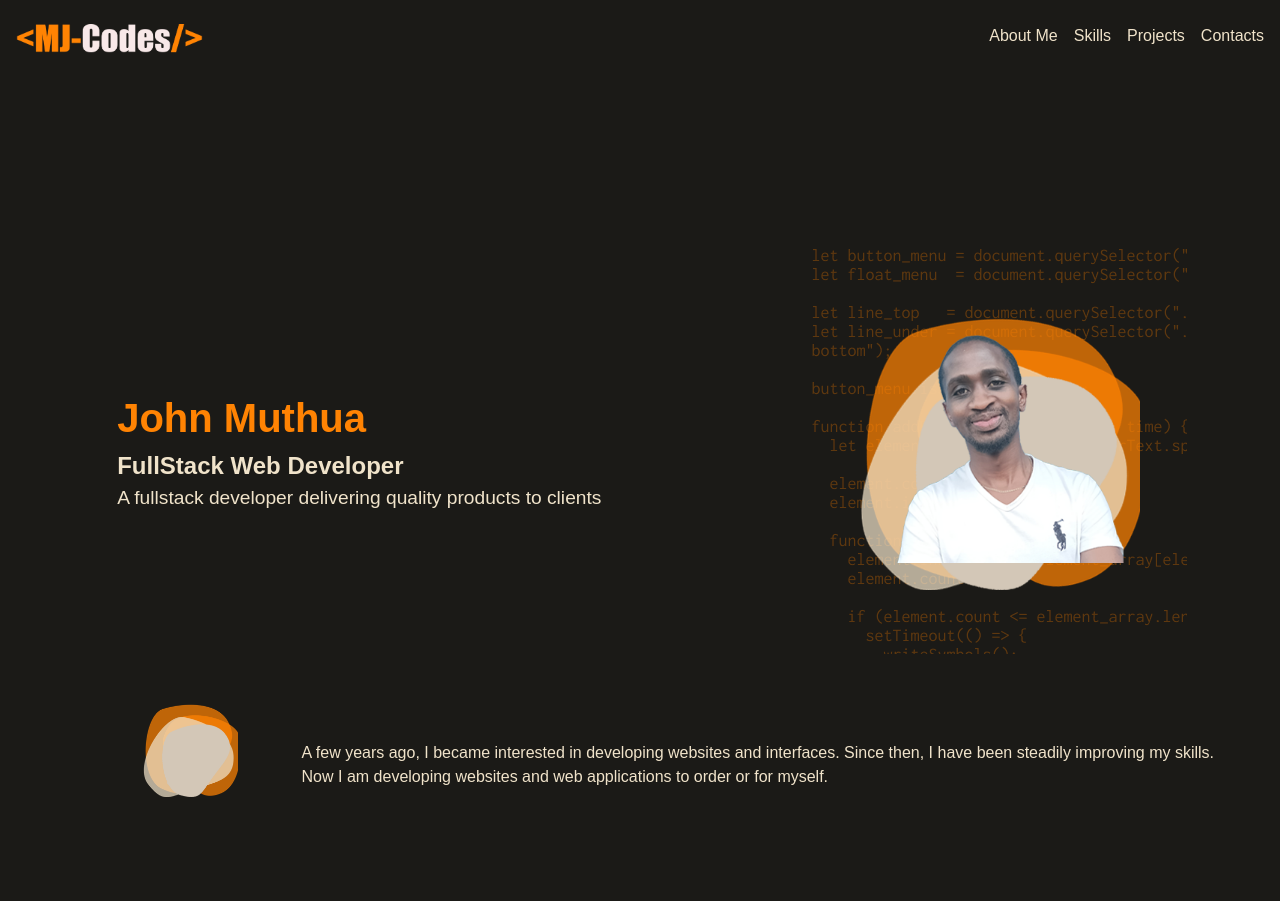
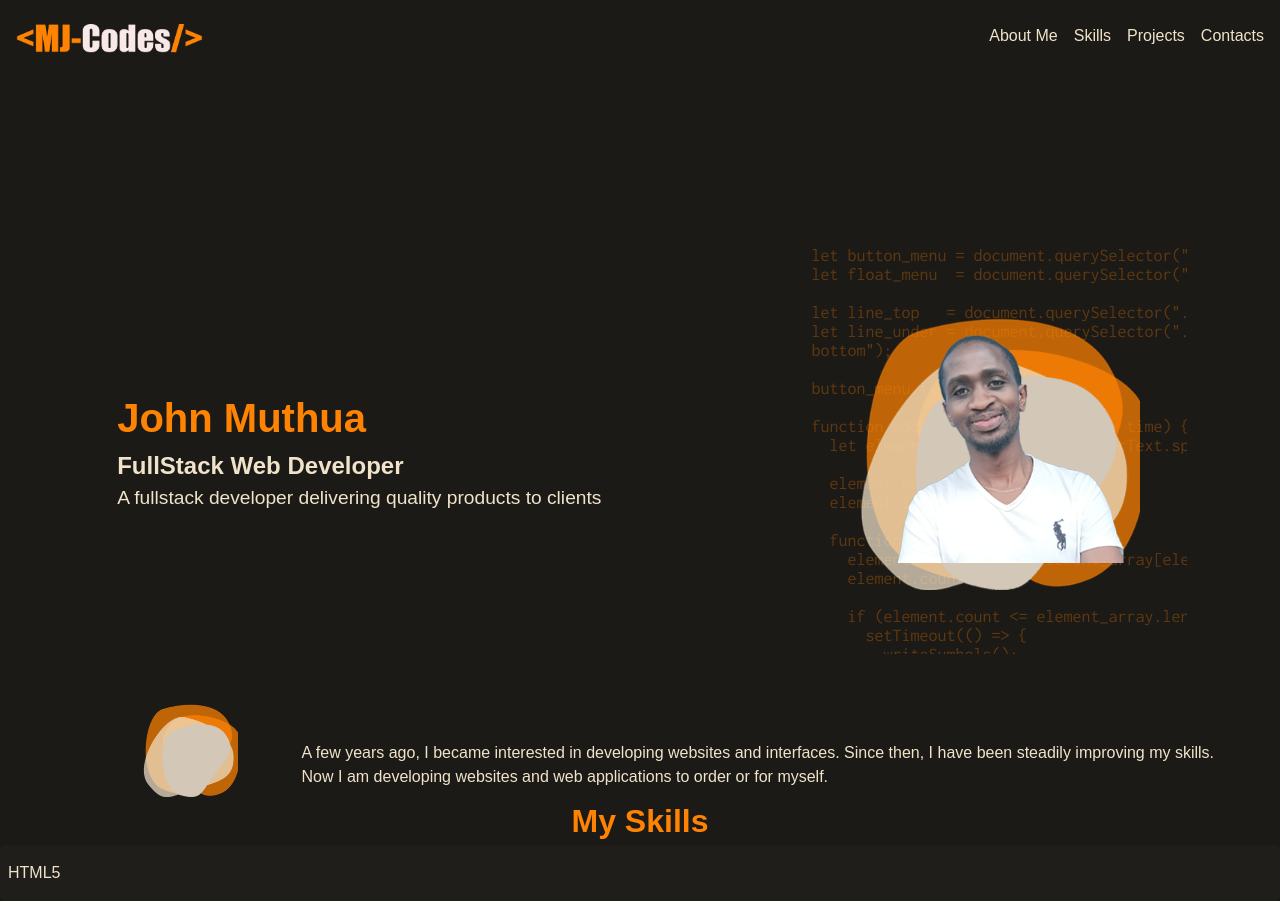
Before and after one commit to Cavein254/Cavein254.github.io, a React (Vite) app: page / in a window 1280 px wide. Before the commit the page ends 824 px from the top, so only its background shows below. Built offline with nearby package versions, Linux system fonts and the light colour scheme.

Commit message:
Add: my skills section

```diff
--- a/src/App.tsx
+++ b/src/App.tsx
@@ -1,6 +1,7 @@
 import Home from "@/scenes/home/page";
 import { useState } from "react";
 import NavBar from "./scenes/navbar";
+import Skills from "./scenes/skills";
 import { SelectedPage } from "./shared/types";
 
 function App() {
@@ -9,6 +10,7 @@ function App() {
     <>
      <NavBar setSelectedPage={setSelectedPage} selectedPage={selectedPage}/>
      <Home />
+     <Skills />
     </>
   )
 }
--- a/src/scenes/skills/index.tsx
+++ b/src/scenes/skills/index.tsx
@@ -3,7 +3,14 @@ type Props = {}
 
 const Skills = (props: Props) => {
   return (
-    <div>Skills</div>
+    <div>
+      <div className="text-secondary-200 text-[2rem] font-bold text-center ">
+        My Skills
+      </div>
+      <div  className="bg-primary-200 py-4 px-2 rounded-md">
+        <div>HTML5</div>
+      </div>
+    </div>
   )
 }
 
```
